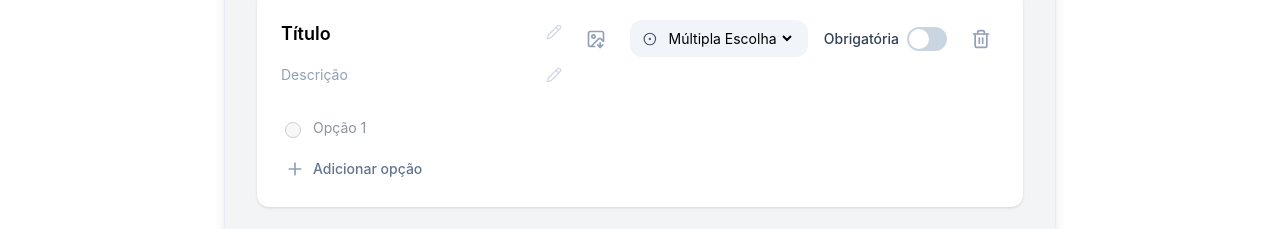
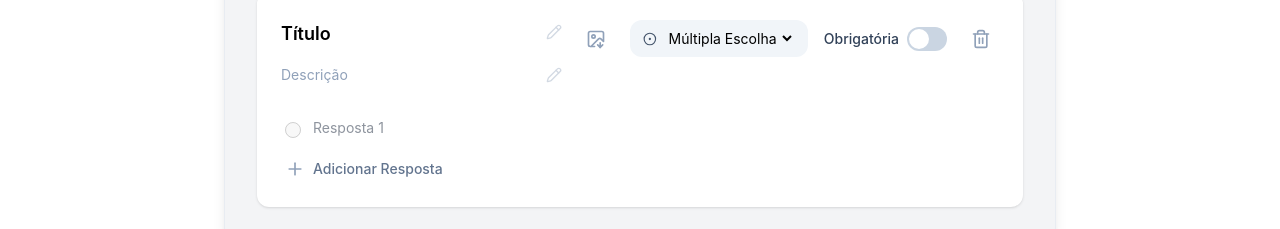
Before and after one commit to vilelakami/nextpoint-searchpoint, a React (Vite) app: page /Formulario in a window 1280 px wide. Shown: the part 447-676 px from the top of the page. Built offline with nearby package versions, Linux system fonts and the light colour scheme.

Commit message:
fix: alterand o'opcao' para 'resposta'

```diff
--- a/src/components/questão/Pergunta.jsx
+++ b/src/components/questão/Pergunta.jsx
@@ -193,7 +193,7 @@ export default function Pergunta({
                   atualizarPergunta(dados.id, 'opcoes', novasOpcoes);
                 }}
                 className="flex-grow bg-transparent border-b border-transparent hover:border-slate-200 focus:border-[#4F46E5] text-slate-800 font-normal text-sm py-1 focus:outline-none resize-none break-words overflow-hidden h-auto min-h-[28px]"
-                placeholder={`Opção ${indexOpcao + 1}`}
+                placeholder={`Resposta ${indexOpcao + 1}`}
               />
             </div>
           ))}
@@ -205,7 +205,7 @@ export default function Pergunta({
             className="max-w-fit flex items-center gap-2 text-slate-500 hover:text-[#4F46E5] font-medium text-sm py-1 transition-colors group"
           >
             <Plus className="size-4 md:size-5 text-slate-400 group-hover:text-[#4F46E5] transition-colors" />
-            <span>Adicionar opção</span>
+            <span>Adicionar Resposta</span>
           </button>
         </div>
       )}
```
